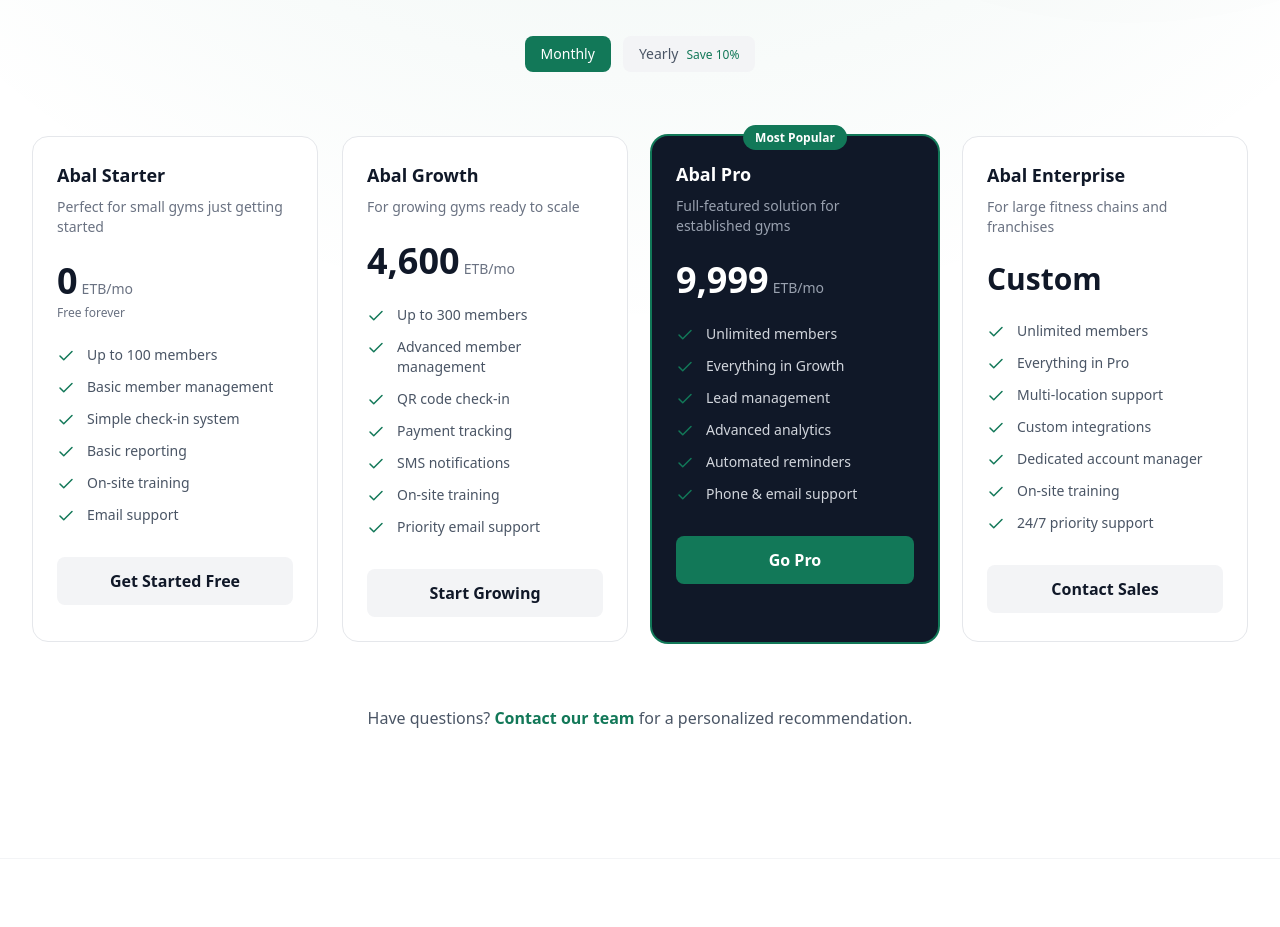
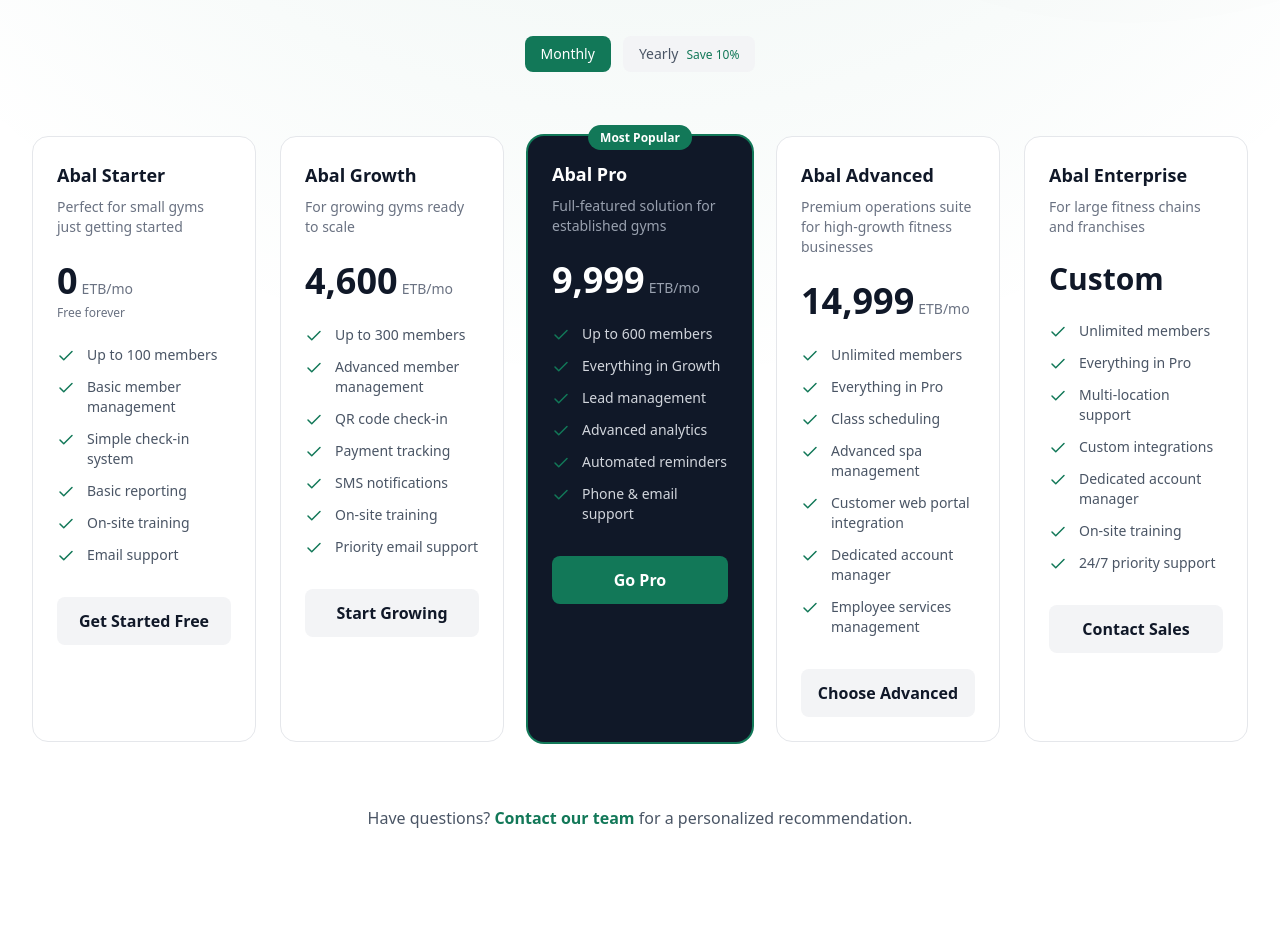
Before and after one commit to woverasolution/abal-website, a Next.js app: page /pricing in a window 1280 px wide. Shown: the part 460-1387 px from the top of the page. Built offline with nearby package versions, Linux system fonts and the light colour scheme.

Commit message:
added an advanced tier to the pricing

```diff
--- a/app/pricing/PricingClient.tsx
+++ b/app/pricing/PricingClient.tsx
@@ -44,7 +44,7 @@ const plans = [
         description: "Full-featured solution for established gyms",
         monthlyPrice: 9999,
         features: [
-            "Unlimited members",
+            "Up to 600 members",
             "Everything in Growth",
             "Lead management",
             "Advanced analytics",
@@ -53,6 +53,22 @@ const plans = [
         ],
         cta: "Go Pro",
         popular: true,
+    },
+    {
+        name: "Abal Advanced",
+        description: "Premium operations suite for high-growth fitness businesses",
+        monthlyPrice: 14999,
+        features: [
+            "Unlimited members",
+            "Everything in Pro",
+            "Class scheduling",
+            "Advanced spa management",
+            "Customer web portal integration",
+            "Dedicated account manager",
+            "Employee services management",
+        ],
+        cta: "Choose Advanced",
+        popular: false,
     },
     {
         name: "Abal Enterprise",
@@ -200,7 +216,7 @@ export default function PricingClient() {
                     </div>
 
                     {/* Pricing Cards */}
-                    <div className="grid md:grid-cols-2 lg:grid-cols-4 gap-6">
+                    <div className="grid md:grid-cols-2 lg:grid-cols-5 gap-6">
                         {plans.map((plan, index) => {
                             const price = getPrice(plan.monthlyPrice);
                             return (
```
